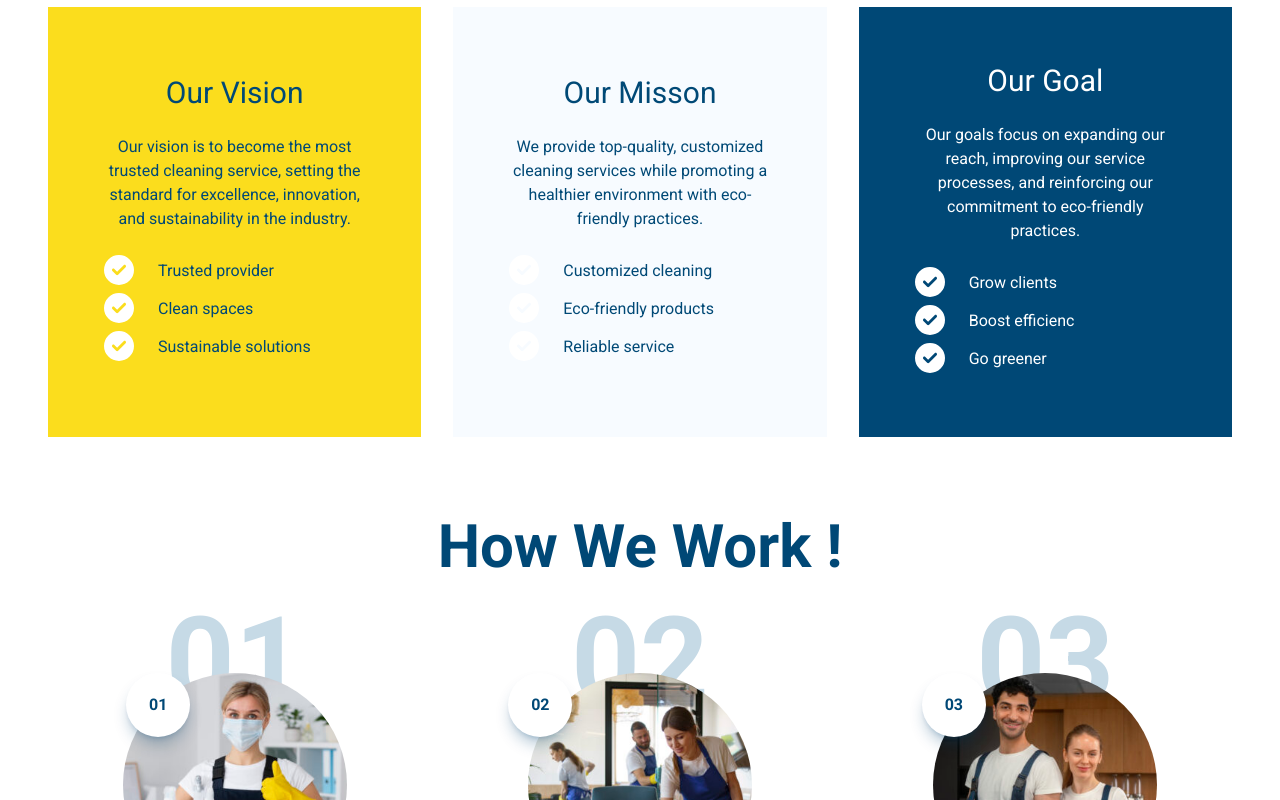
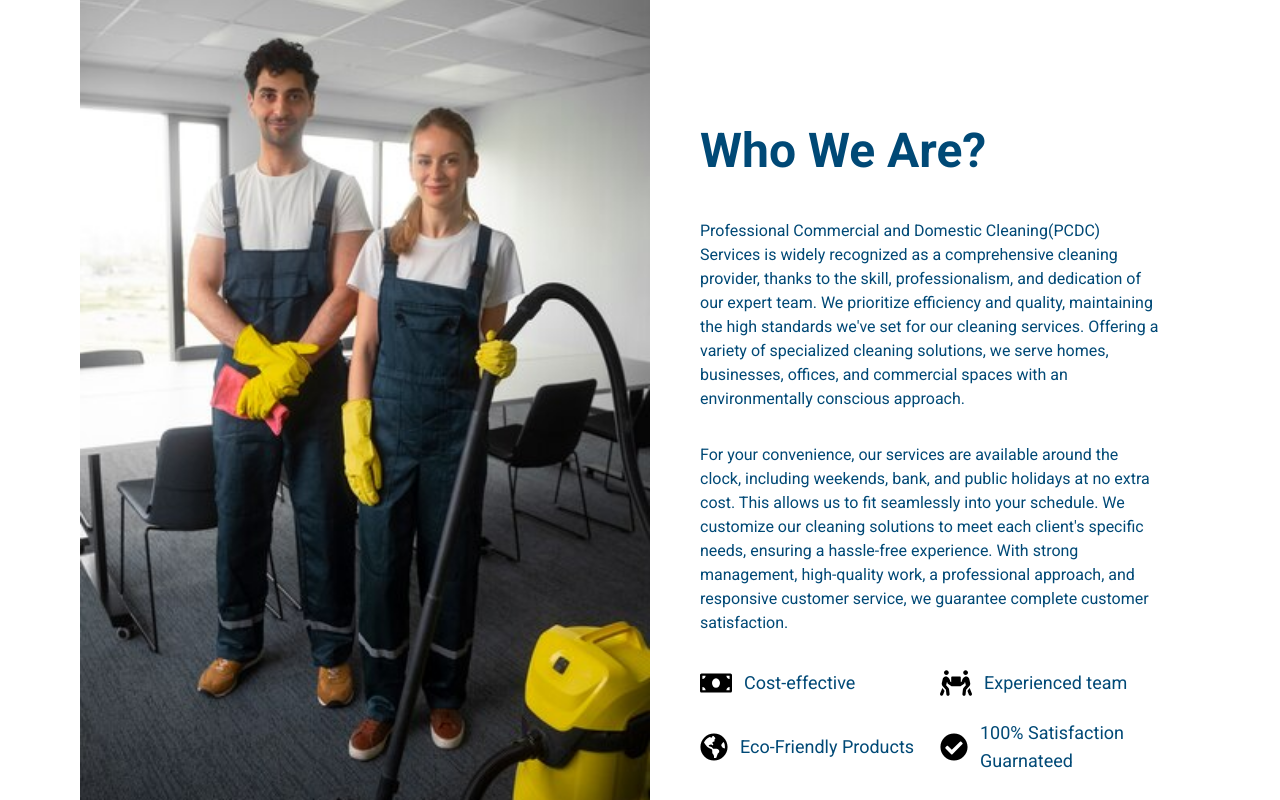
Before and after one commit to ashraf571/cleaning-app, a Next.js app: page /about in a window 1280 px wide. Shown: the part 580-1380 px from the top of the page. Built offline with nearby package versions, Linux system fonts and the light colour scheme.

Commit message:
who we are section fixes

```diff
--- a/app/about/page.tsx
+++ b/app/about/page.tsx
@@ -1,7 +1,7 @@
 import React from "react";
 
 import HeroArea from "@/components/molecules/HeroArea/HeroArea";
-// import WhoAreWe from "@/components/organisms/WhoAreWe/WhoAreWe";
+import WhoAreWe from "@/components/organisms/WhoAreWe/WhoAreWe";
 import OurMission from "@/components/organisms/OurMission/OurMission";
 import HowWeWork from "@/components/organisms/HowWeWork/HowWeWork";
 
@@ -9,7 +9,7 @@ const page = () => {
   return (
     <div>
       <HeroArea />
-      {/* <WhoAreWe /> */}
+      <WhoAreWe />
       <OurMission />
       <HowWeWork />
     </div>
--- a/components/organisms/WhoAreWe/WhoAreWe.tsx
+++ b/components/organisms/WhoAreWe/WhoAreWe.tsx
@@ -3,18 +3,18 @@ import React from "react";
 import CleaningOffice from "@/assets/images/full-shot-people-cleaning-office.jpg";
 import MovingImage from "@/components/atoms/MovingImage/MovingImage";
 import Heading48 from "@/components/atoms/Heading48/Heading48";
+import Image from "next/image";
 
 const WhoAreWe = () => {
   return (
-    <div className=" py-10 flex w-full justify-center items-center">
-      <div className=" container flex justify-between ">
-        <div className="relative flex w-1/2" >
-        <MovingImage image={CleaningOffice.src} />
+    <div className=" py-10  mx-auto max-w-[1200px] px-4 lg:px-6 xl:px-10 ">
+      <div className="grid grid-cols-1 lg:grid-cols-2 gap-5 lg:gap-10 ">
+        <div className="w-full lg:w-[500px]  xl:w-[570px] ">
+          <Image src={CleaningOffice} alt="" className="w-full" />
         </div>
-        <div className=" flex flex-col text-cyanblue align-middle h-full max-w-[50%] mt-10 px-16">
+        <div className=" flex flex-col gap-8 text-cyanblue lg:mt-0 xl:mt-32 px-0 md:px-10 ">
           <Heading48 heading="Who We Are?" />
-          <br/>
-          <p className="text-base" >
+          <p className="text-base mt-3">
             {" "}
             Professional Commercial and Domestic Cleaning(PCDC) Services is
             widely recognized as a comprehensive cleaning provider, thanks to
@@ -24,75 +24,27 @@ const WhoAreWe = () => {
             specialized cleaning solutions, we serve homes, businesses, offices,
             and commercial spaces with an environmentally conscious approach.
           </p>
-          <br/>
+          {/* <br /> */}
           <p className="text-base">
             For your convenience, our services are available around the clock,
             including weekends, bank, and public holidays at no extra cost. This
             allows us to fit seamlessly into your schedule. We customize our
-            cleaning solutions to meet each client&apos;s specific needs, ensuring a
-            hassle-free experience. With strong management, high-quality work, a
-            professional approach, and responsive customer service, we guarantee
-            complete customer satisfaction.
+            cleaning solutions to meet each client&apos;s specific needs,
+            ensuring a hassle-free experience. With strong management,
+            high-quality work, a professional approach, and responsive customer
+            service, we guarantee complete customer satisfaction.
           </p>
-          <br/>
+          {/* <br /> */}
 
-          <div className=" text-base w-full mt-none-20">
-            <div className="flex " >
-            <div className="flex w-1/2 gap-2 items-center mt-4">
-              <div className="icon">
-                <svg
-                  aria-hidden="true"
-                  className=" h-10 w-12 e-font-icon-svg e-fas-money-bill"
-                  viewBox="0 0 640 512"
-                  xmlns="http://www.w3.org/2000/svg"
-                >
-                  <path d="M608 64H32C14.33 64 0 78.33 0 96v320c0 17.67 14.33 32 32 32h576c17.67 0 32-14.33 32-32V96c0-17.67-14.33-32-32-32zM48 400v-64c35.35 0 64 28.65 64 64H48zm0-224v-64h64c0 35.35-28.65 64-64 64zm272 176c-44.19 0-80-42.99-80-96 0-53.02 35.82-96 80-96s80 42.98 80 96c0 53.03-35.83 96-80 96zm272 48h-64c0-35.35 28.65-64 64-64v64zm0-224c-35.35 0-64-28.65-64-64h64v64z"></path>
-                </svg>{" "}
-              </div>
-              <span>Cost-effective</span>
-            </div>
-            <div className="flex w-1/2 gap-2 items-center mt-4">
-              <div className="icon">
-                <svg
-                  aria-hidden="true"
-                  className=" h-10 w-12 e-font-icon-svg e-fas-people-carry"
-                  viewBox="0 0 640 512"
-                  xmlns="http://www.w3.org/2000/svg"
-                >
-                  <path d="M128 96c26.5 0 48-21.5 48-48S154.5 0 128 0 80 21.5 80 48s21.5 48 48 48zm384 0c26.5 0 48-21.5 48-48S538.5 0 512 0s-48 21.5-48 48 21.5 48 48 48zm125.7 372.1l-44-110-41.1 46.4-2 18.2 27.7 69.2c5 12.5 17 20.1 29.7 20.1 4 0 8-.7 11.9-2.3 16.4-6.6 24.4-25.2 17.8-41.6zm-34.2-209.8L585 178.1c-4.6-20-18.6-36.8-37.5-44.9-18.5-8-39-6.7-56.1 3.3-22.7 13.4-39.7 34.5-48.1 59.4L432 229.8 416 240v-96c0-8.8-7.2-16-16-16H240c-8.8 0-16 7.2-16 16v96l-16.1-10.2-11.3-33.9c-8.3-25-25.4-46-48.1-59.4-17.2-10-37.6-11.3-56.1-3.3-18.9 8.1-32.9 24.9-37.5 44.9l-18.4 80.2c-4.6 20 .7 41.2 14.4 56.7l67.2 75.9 10.1 92.6C130 499.8 143.8 512 160 512c1.2 0 2.3-.1 3.5-.2 17.6-1.9 30.2-17.7 28.3-35.3l-10.1-92.8c-1.5-13-6.9-25.1-15.6-35l-43.3-49 17.6-70.3 6.8 20.4c4.1 12.5 11.9 23.4 24.5 32.6l51.1 32.5c4.6 2.9 12.1 4.6 17.2 5h160c5.1-.4 12.6-2.1 17.2-5l51.1-32.5c12.6-9.2 20.4-20 24.5-32.6l6.8-20.4 17.6 70.3-43.3 49c-8.7 9.9-14.1 22-15.6 35l-10.1 92.8c-1.9 17.6 10.8 33.4 28.3 35.3 1.2.1 2.3.2 3.5.2 16.1 0 30-12.1 31.8-28.5l10.1-92.6 67.2-75.9c13.6-15.5 19-36.7 14.4-56.7zM46.3 358.1l-44 110c-6.6 16.4 1.4 35 17.8 41.6 16.8 6.6 35.1-1.7 41.6-17.8l27.7-69.2-2-18.2-41.1-46.4z"></path>
-                </svg>{" "}
-              </div>
-              <span>Experienced team</span>
-            </div>
-            </div>
-            <div className="flex" >
-            <div className="flex w-1/2 gap-2 items-center mt-4">
-              <div className="icon">
-                <svg
-                  aria-hidden="true"
-                  className=" h-10 w-12 e-font-icon-svg e-fas-globe-americas"
-                  viewBox="0 0 496 512"
-                  xmlns="http://www.w3.org/2000/svg"
-                >
-                  <path d="M248 8C111.03 8 0 119.03 0 256s111.03 248 248 248 248-111.03 248-248S384.97 8 248 8zm82.29 357.6c-3.9 3.88-7.99 7.95-11.31 11.28-2.99 3-5.1 6.7-6.17 10.71-1.51 5.66-2.73 11.38-4.77 16.87l-17.39 46.85c-13.76 3-28 4.69-42.65 4.69v-27.38c1.69-12.62-7.64-36.26-22.63-51.25-6-6-9.37-14.14-9.37-22.63v-32.01c0-11.64-6.27-22.34-16.46-27.97-14.37-7.95-34.81-19.06-48.81-26.11-11.48-5.78-22.1-13.14-31.65-21.75l-.8-.72a114.792 114.792 0 0 1-18.06-20.74c-9.38-13.77-24.66-36.42-34.59-51.14 20.47-45.5 57.36-82.04 103.2-101.89l24.01 12.01C203.48 89.74 216 82.01 216 70.11v-11.3c7.99-1.29 16.12-2.11 24.39-2.42l28.3 28.3c6.25 6.25 6.25 16.38 0 22.63L264 112l-10.34 10.34c-3.12 3.12-3.12 8.19 0 11.31l4.69 4.69c3.12 3.12 3.12 8.19 0 11.31l-8 8a8.008 8.008 0 0 1-5.66 2.34h-8.99c-2.08 0-4.08.81-5.58 2.27l-9.92 9.65a8.008 8.008 0 0 0-1.58 9.31l15.59 31.19c2.66 5.32-1.21 11.58-7.15 11.58h-5.64c-1.93 0-3.79-.7-5.24-1.96l-9.28-8.06a16.017 16.017 0 0 0-15.55-3.1l-31.17 10.39a11.95 11.95 0 0 0-8.17 11.34c0 4.53 2.56 8.66 6.61 10.69l11.08 5.54c9.41 4.71 19.79 7.16 30.31 7.16s22.59 27.29 32 32h66.75c8.49 0 16.62 3.37 22.63 9.37l13.69 13.69a30.503 30.503 0 0 1 8.93 21.57 46.536 46.536 0 0 1-13.72 32.98zM417 274.25c-5.79-1.45-10.84-5-14.15-9.97l-17.98-26.97a23.97 23.97 0 0 1 0-26.62l19.59-29.38c2.32-3.47 5.5-6.29 9.24-8.15l12.98-6.49C440.2 193.59 448 223.87 448 256c0 8.67-.74 17.16-1.82 25.54L417 274.25z"></path>
-                </svg>{" "}
-              </div>
-              <span>Eco-Friendly Products</span>
-            </div>
-            <div className="flex w-1/2 gap-2 items-center mt-4">
-              <div className="icon">
-                <svg
-                  aria-hidden="true"
-                  className=" h-10 w-12 e-font-icon-svg e-fas-check-circle"
-                  viewBox="0 0 512 512"
-                  xmlns="http://www.w3.org/2000/svg"
-                >
-                  <path d="M504 256c0 136.967-111.033 248-248 248S8 392.967 8 256 119.033 8 256 8s248 111.033 248 248zM227.314 387.314l184-184c6.248-6.248 6.248-16.379 0-22.627l-22.627-22.627c-6.248-6.249-16.379-6.249-22.628 0L216 308.118l-70.059-70.059c-6.248-6.248-16.379-6.248-22.628 0l-22.627 22.627c-6.248 6.248-6.248 16.379 0 22.627l104 104c6.249 6.249 16.379 6.249 22.628.001z"></path>
-                </svg>{" "}
-              </div>
-              <span>100% Satisfaction Guarnateed</span>
-            </div>
-            </div>
+          <div className="grid grid-cols-1 xl:grid-cols-2 gap-3 md:gap-5">
+            {AttributesData.map((Item, index) => {
+              return (
+                <div key={index} className="flex gap-3 items-center">
+                  <span>{Item.icon}</span>
+                  <h2 className=" text-lg">{Item.name} </h2>
+                </div>
+              );
+            })}
           </div>
         </div>
       </div>
@@ -101,3 +53,74 @@ const WhoAreWe = () => {
 };
 
 export default WhoAreWe;
+
+export const CosteffectiveIcon = () => {
+  return (
+    <svg
+      aria-hidden="true"
+      className=" h-8 w-8 e-font-icon-svg e-fas-money-bill"
+      viewBox="0 0 640 512"
+      xmlns="http://www.w3.org/2000/svg"
+    >
+      <path d="M608 64H32C14.33 64 0 78.33 0 96v320c0 17.67 14.33 32 32 32h576c17.67 0 32-14.33 32-32V96c0-17.67-14.33-32-32-32zM48 400v-64c35.35 0 64 28.65 64 64H48zm0-224v-64h64c0 35.35-28.65 64-64 64zm272 176c-44.19 0-80-42.99-80-96 0-53.02 35.82-96 80-96s80 42.98 80 96c0 53.03-35.83 96-80 96zm272 48h-64c0-35.35 28.65-64 64-64v64zm0-224c-35.35 0-64-28.65-64-64h64v64z"></path>
+    </svg>
+  );
+};
+
+export const ExperiencedTeamIcon = () => {
+  return (
+    <svg
+      aria-hidden="true"
+      className=" h-8 w-8 e-font-icon-svg e-fas-people-carry"
+      viewBox="0 0 640 512"
+      xmlns="http://www.w3.org/2000/svg"
+    >
+      <path d="M128 96c26.5 0 48-21.5 48-48S154.5 0 128 0 80 21.5 80 48s21.5 48 48 48zm384 0c26.5 0 48-21.5 48-48S538.5 0 512 0s-48 21.5-48 48 21.5 48 48 48zm125.7 372.1l-44-110-41.1 46.4-2 18.2 27.7 69.2c5 12.5 17 20.1 29.7 20.1 4 0 8-.7 11.9-2.3 16.4-6.6 24.4-25.2 17.8-41.6zm-34.2-209.8L585 178.1c-4.6-20-18.6-36.8-37.5-44.9-18.5-8-39-6.7-56.1 3.3-22.7 13.4-39.7 34.5-48.1 59.4L432 229.8 416 240v-96c0-8.8-7.2-16-16-16H240c-8.8 0-16 7.2-16 16v96l-16.1-10.2-11.3-33.9c-8.3-25-25.4-46-48.1-59.4-17.2-10-37.6-11.3-56.1-3.3-18.9 8.1-32.9 24.9-37.5 44.9l-18.4 80.2c-4.6 20 .7 41.2 14.4 56.7l67.2 75.9 10.1 92.6C130 499.8 143.8 512 160 512c1.2 0 2.3-.1 3.5-.2 17.6-1.9 30.2-17.7 28.3-35.3l-10.1-92.8c-1.5-13-6.9-25.1-15.6-35l-43.3-49 17.6-70.3 6.8 20.4c4.1 12.5 11.9 23.4 24.5 32.6l51.1 32.5c4.6 2.9 12.1 4.6 17.2 5h160c5.1-.4 12.6-2.1 17.2-5l51.1-32.5c12.6-9.2 20.4-20 24.5-32.6l6.8-20.4 17.6 70.3-43.3 49c-8.7 9.9-14.1 22-15.6 35l-10.1 92.8c-1.9 17.6 10.8 33.4 28.3 35.3 1.2.1 2.3.2 3.5.2 16.1 0 30-12.1 31.8-28.5l10.1-92.6 67.2-75.9c13.6-15.5 19-36.7 14.4-56.7zM46.3 358.1l-44 110c-6.6 16.4 1.4 35 17.8 41.6 16.8 6.6 35.1-1.7 41.6-17.8l27.7-69.2-2-18.2-41.1-46.4z"></path>
+    </svg>
+  );
+};
+
+export const EcoFriendlyIcon = () => {
+  return (
+    <svg
+      aria-hidden="true"
+      className=" h-7 w-7 e-font-icon-svg e-fas-globe-americas"
+      viewBox="0 0 496 512"
+      xmlns="http://www.w3.org/2000/svg"
+    >
+      <path d="M248 8C111.03 8 0 119.03 0 256s111.03 248 248 248 248-111.03 248-248S384.97 8 248 8zm82.29 357.6c-3.9 3.88-7.99 7.95-11.31 11.28-2.99 3-5.1 6.7-6.17 10.71-1.51 5.66-2.73 11.38-4.77 16.87l-17.39 46.85c-13.76 3-28 4.69-42.65 4.69v-27.38c1.69-12.62-7.64-36.26-22.63-51.25-6-6-9.37-14.14-9.37-22.63v-32.01c0-11.64-6.27-22.34-16.46-27.97-14.37-7.95-34.81-19.06-48.81-26.11-11.48-5.78-22.1-13.14-31.65-21.75l-.8-.72a114.792 114.792 0 0 1-18.06-20.74c-9.38-13.77-24.66-36.42-34.59-51.14 20.47-45.5 57.36-82.04 103.2-101.89l24.01 12.01C203.48 89.74 216 82.01 216 70.11v-11.3c7.99-1.29 16.12-2.11 24.39-2.42l28.3 28.3c6.25 6.25 6.25 16.38 0 22.63L264 112l-10.34 10.34c-3.12 3.12-3.12 8.19 0 11.31l4.69 4.69c3.12 3.12 3.12 8.19 0 11.31l-8 8a8.008 8.008 0 0 1-5.66 2.34h-8.99c-2.08 0-4.08.81-5.58 2.27l-9.92 9.65a8.008 8.008 0 0 0-1.58 9.31l15.59 31.19c2.66 5.32-1.21 11.58-7.15 11.58h-5.64c-1.93 0-3.79-.7-5.24-1.96l-9.28-8.06a16.017 16.017 0 0 0-15.55-3.1l-31.17 10.39a11.95 11.95 0 0 0-8.17 11.34c0 4.53 2.56 8.66 6.61 10.69l11.08 5.54c9.41 4.71 19.79 7.16 30.31 7.16s22.59 27.29 32 32h66.75c8.49 0 16.62 3.37 22.63 9.37l13.69 13.69a30.503 30.503 0 0 1 8.93 21.57 46.536 46.536 0 0 1-13.72 32.98zM417 274.25c-5.79-1.45-10.84-5-14.15-9.97l-17.98-26.97a23.97 23.97 0 0 1 0-26.62l19.59-29.38c2.32-3.47 5.5-6.29 9.24-8.15l12.98-6.49C440.2 193.59 448 223.87 448 256c0 8.67-.74 17.16-1.82 25.54L417 274.25z"></path>
+    </svg>
+  );
+};
+
+export const SatisfactionIcon = () => {
+  return (
+    <svg
+      aria-hidden="true"
+      className=" h-7 w-7 e-font-icon-svg e-fas-check-circle"
+      viewBox="0 0 512 512"
+      xmlns="http://www.w3.org/2000/svg"
+    >
+      <path d="M504 256c0 136.967-111.033 248-248 248S8 392.967 8 256 119.033 8 256 8s248 111.033 248 248zM227.314 387.314l184-184c6.248-6.248 6.248-16.379 0-22.627l-22.627-22.627c-6.248-6.249-16.379-6.249-22.628 0L216 308.118l-70.059-70.059c-6.248-6.248-16.379-6.248-22.628 0l-22.627 22.627c-6.248 6.248-6.248 16.379 0 22.627l104 104c6.249 6.249 16.379 6.249 22.628.001z"></path>
+    </svg>
+  );
+};
+
+export const AttributesData = [
+  {
+    icon: <CosteffectiveIcon />,
+    name: "Cost-effective",
+  },
+  {
+    icon: <ExperiencedTeamIcon />,
+    name: "Experienced team",
+  },
+  {
+    icon: <EcoFriendlyIcon />,
+    name: "Eco-Friendly Products",
+  },
+  {
+    icon: <SatisfactionIcon />,
+    name: "100% Satisfaction Guarnateed",
+  },
+];
```
Also changed, not shown: components/atoms/MovingImage/MovingImage.tsx (+9 -8 lines), components/organisms/FooterSection/Footer.tsx (+10 -6 lines).
